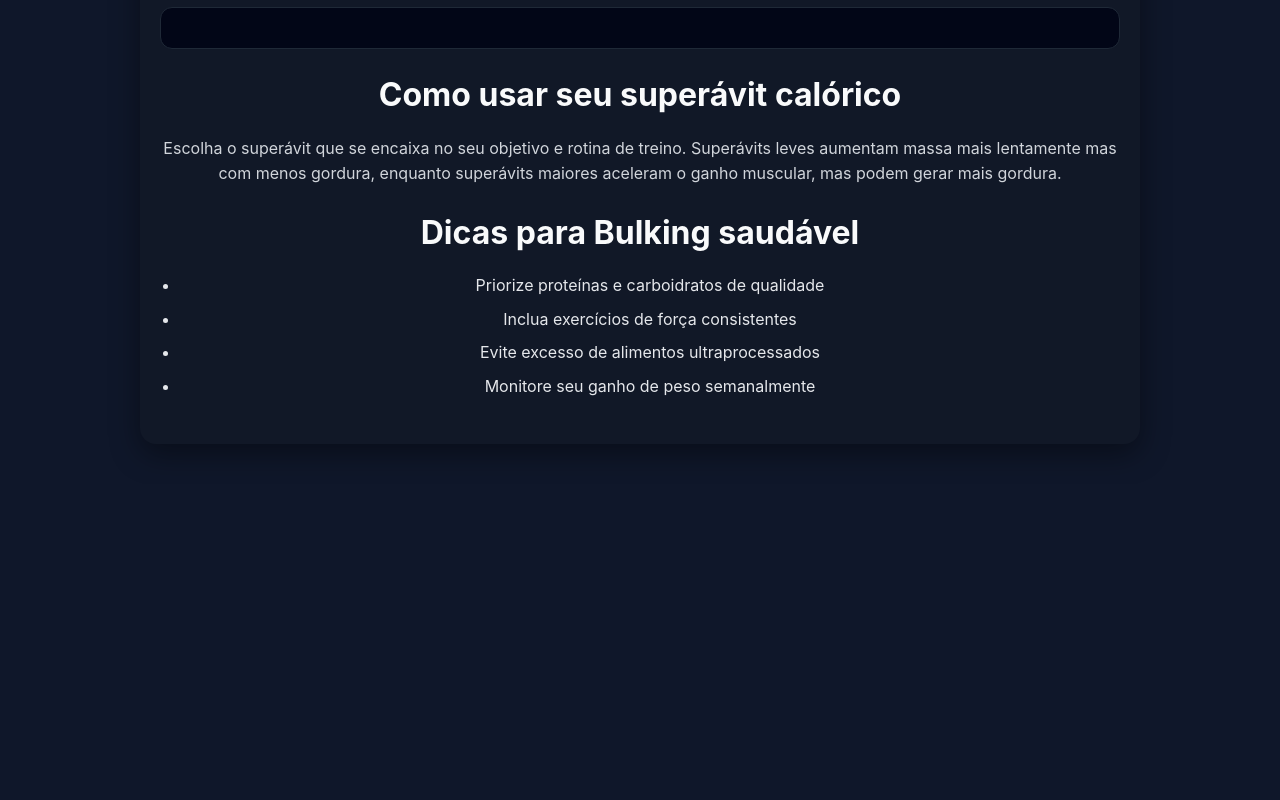
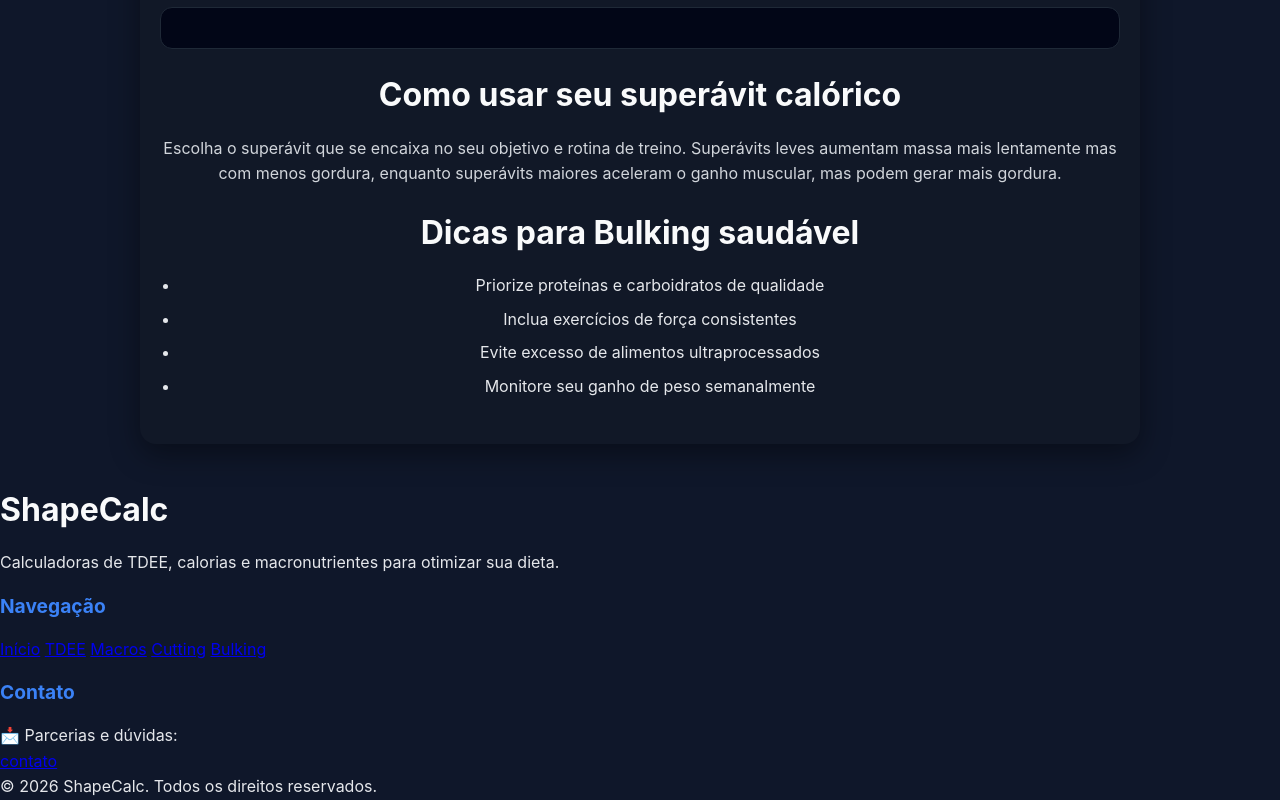
Before and after one commit to jhonny606/shapecalc, a plain HTML site: page calorias-bulking.html in a window 1280 px wide. Shown: the part 640-1440 px from the top of the page. Before the commit the page ends 1124 px from the top, so only its background shows below. Drawn offline with Linux system fonts and the light colour scheme.

Commit message:
Update calorias-bulking.html

```diff
--- a/calorias-bulking.html
+++ b/calorias-bulking.html
@@ -66,5 +66,35 @@
 
     <script src="js/main.js"></script>
 
+<footer class="footer">
+    <div class="footer-container">
+
+        <div class="footer-brand">
+            <h2>ShapeCalc</h2>
+            <p>Calculadoras de TDEE, calorias e macronutrientes para otimizar sua dieta.</p>
+        </div>
+
+        <div class="footer-links">
+            <h3>Navegação</h3>
+            <a href="index.html">Início</a>
+            <a href="tdee-calculadora.html">TDEE</a>
+            <a href="macronutrientes.html">Macros</a>
+            <a href="calorias-cutting.html">Cutting</a>
+            <a href="calorias-bulking.html">Bulking</a>
+        </div>
+
+        <div class="footer-contact">
+            <h3>Contato</h3>
+            <p>📩 Parcerias e dúvidas:</p>
+            <a href="mailto:jhonnysilva.jh606@gmail.com">contato</a>
+        </div>
+
+    </div>
+
+    <div class="footer-bottom">
+        © 2026 ShapeCalc. Todos os direitos reservados.
+    </div>
+</footer>
+
 </body>
 </html>
```
